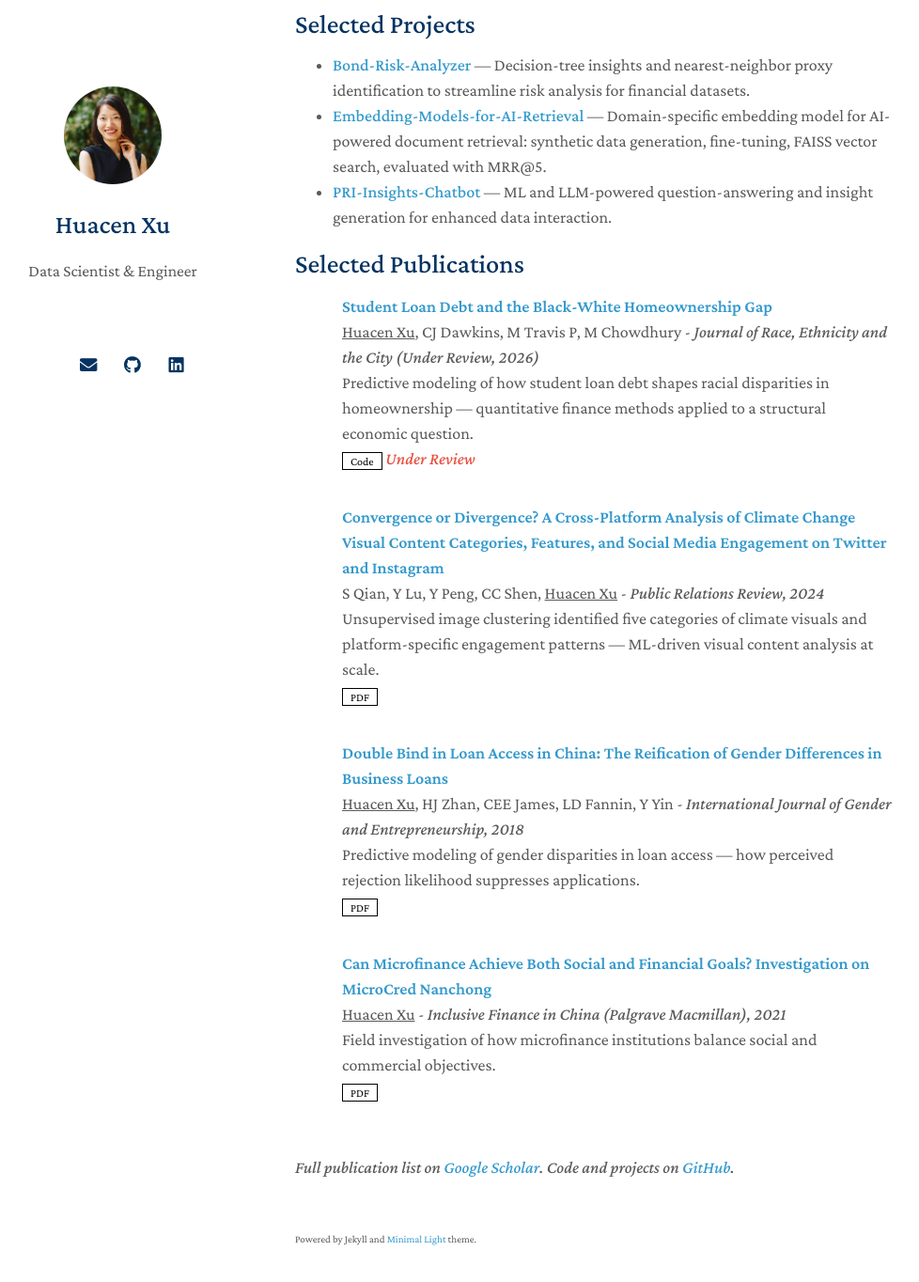
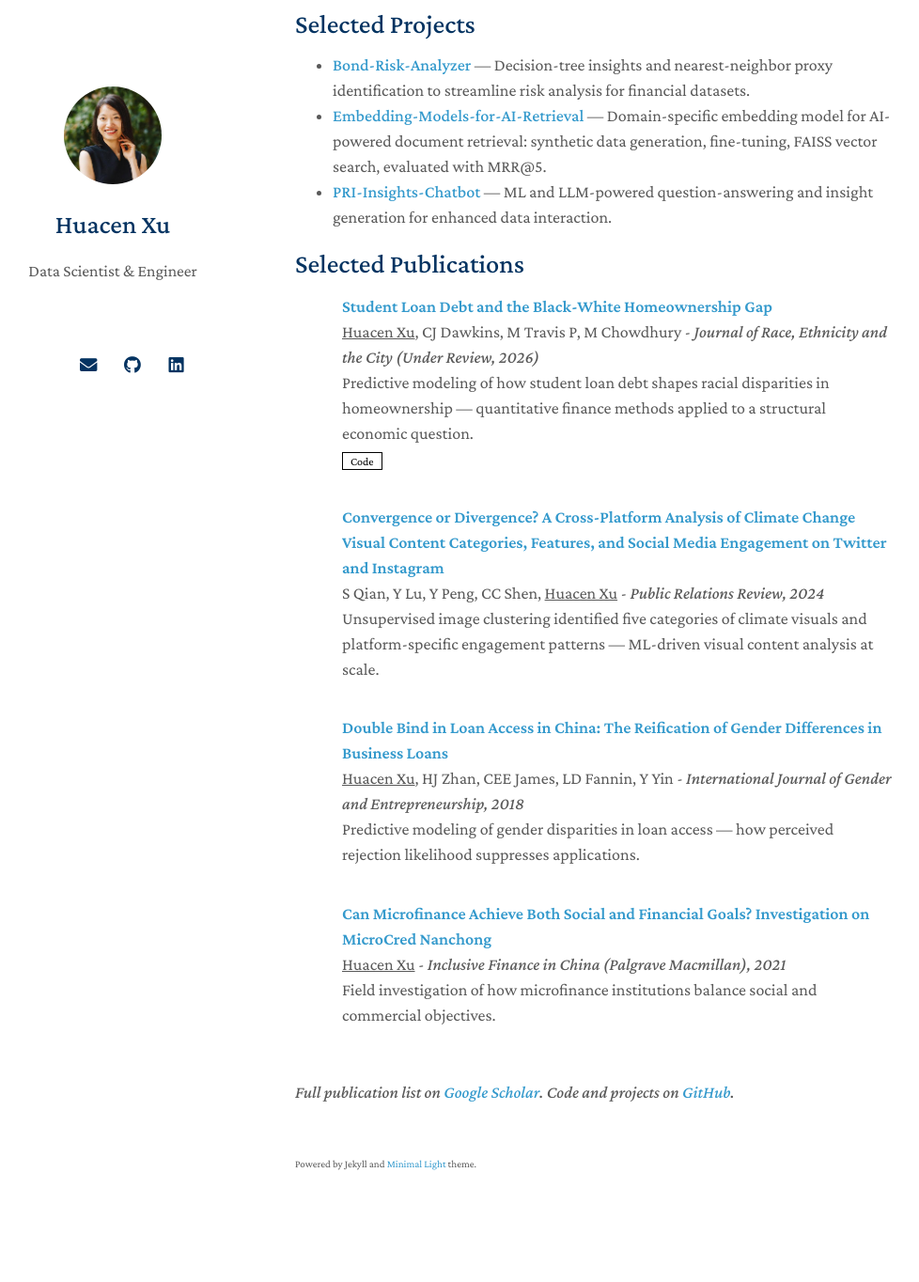
Before and after one commit to huacenxu/huacenxu.github.io, a Jekyll site: the page built from index.md, in a window 1280 px wide and 1400 px high, scrolled down 675 px. Shown: the top 1364 px of the window at 94% size, without its empty margins (156-1134 px from the left). Built offline with Jekyll 4.4.1, drawn with Linux system fonts in a browser that asks for light colours; nearby versions of some CDN libraries; a style sheet for code colours, icons or effects is not loaded; our own code applies the rules of GitHub Pages for plain Markdown files; after the commit the page ends 1995 px from its top, so only the background shows below that.

Commit message:
Remove PDF buttons and Under Review label from publications
Co-Authored-By: Claude Fable 5 <noreply@anthropic.com>

```diff
--- a/_data/publications.yml
+++ b/_data/publications.yml
@@ -3,7 +3,6 @@ main:
     authors: <u>Huacen Xu</u>, CJ Dawkins, M Travis P, M Chowdhury - <i>Journal of Race, Ethnicity and the City (Under Review, 2026)</i>
     conference: Predictive modeling of how student loan debt shapes racial disparities in homeownership — quantitative finance methods applied to a structural economic question.
     code: https://github.com/huacenxu/Student-Loan-Homeownership-Gap
-    notes: Under Review
 
   - title: "Convergence or Divergence? A Cross-Platform Analysis of Climate Change Visual Content Categories, Features, and Social Media Engagement on Twitter and Instagram"
     authors: S Qian, Y Lu, Y Peng, CC Shen, <u>Huacen Xu</u> - <i>Public Relations Review, 2024</i>
--- a/_includes/publications.md
+++ b/_includes/publications.md
@@ -23,9 +23,6 @@
         class="with-bullet">{{ link.conference }}</em>
       </div>
     <div class="links">
-      {% if link.pdf %}
-      <a href="{{ link.pdf }}" class="btn btn-sm z-depth-0" role="button" target="_blank" style="font-size:12px;">PDF</a>
-      {% endif %}
       {% if link.code %}
       <a href="{{ link.code }}" class="btn btn-sm z-depth-0" role="button" target="_blank" style="font-size:12px;">Code</a>
       {% endif %}
```
